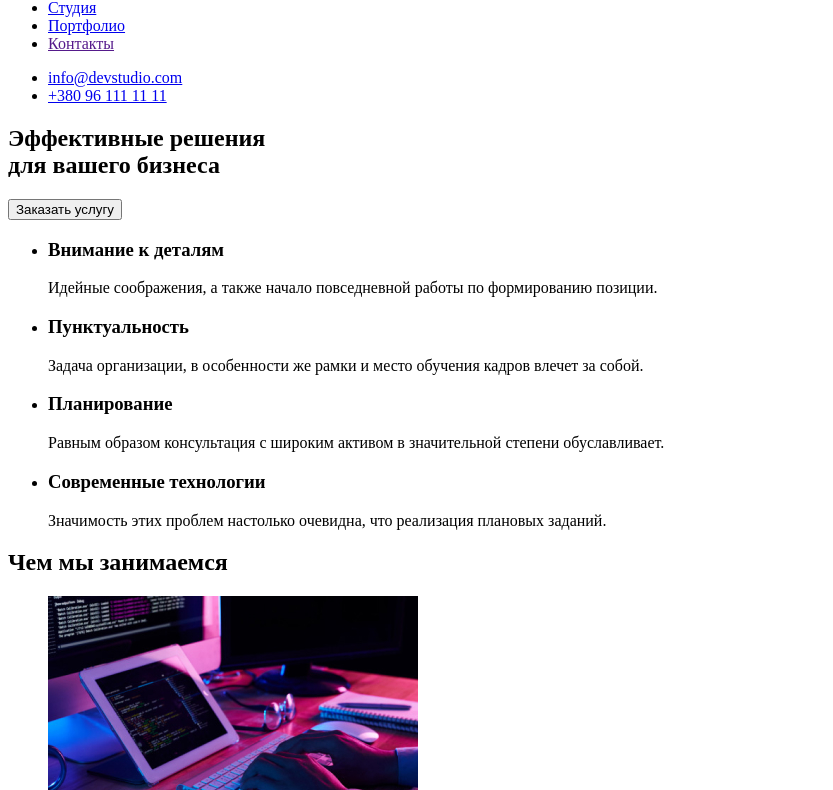
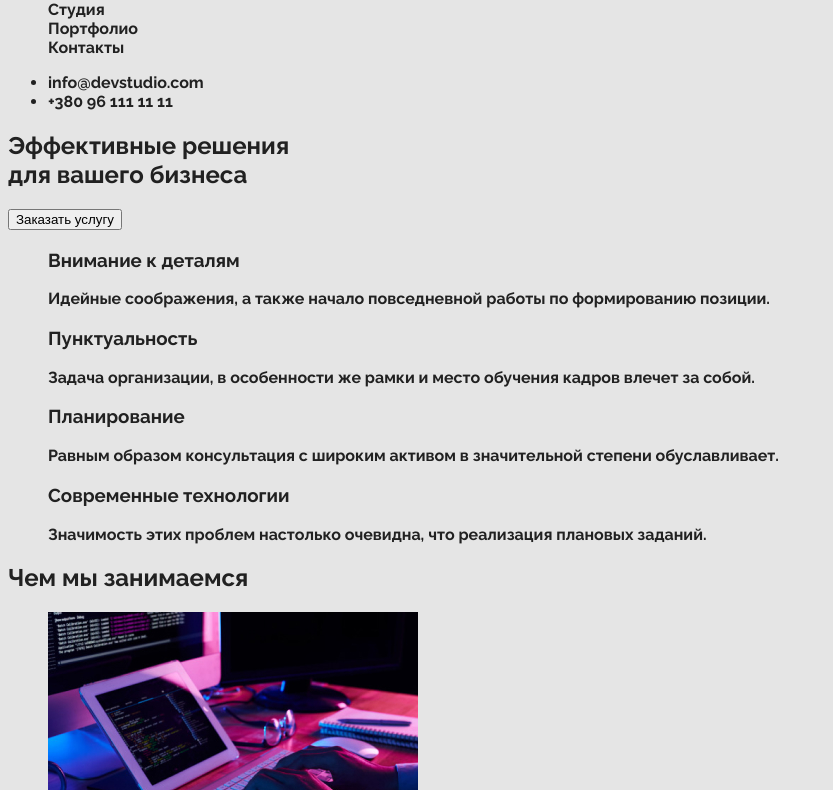
Before and after one commit to nk190586mav/goit-markup-hw-02, a plain HTML site: page index.html in a window 1280 px wide. Shown: the part 43-833 px from the top of the page, without its empty margins (0-833 px from the left). Drawn offline with Linux system fonts and the light colour scheme.

Commit message:
коммит

```diff
--- a/css/styles.css
+++ b/css/styles.css
@@ -1,18 +1,53 @@
+/* font-family: 'Raleway', sans-serif;
+font-family: 'Roboto', sans-serif; */
+
 :root {
   --primery-text-color: #212121;
   --title-text-color: #757575;
   --acent-color: #2196f3;
 }
 
-.body {
-  background: #e5e5e5;
-  color: #212121;
-  color: var(--primery-text-color);
-}
 /* Цвет основного текста #212121 */
 /* Вторичный цвет текста #757575 */
 /* Акцент #2196F3 */
 /* Белй цвет  #FFFFFF */
+
+/* #FFFFFF
+#212121
+#FFFFFF
+#757575
+#2196F3
+#EEEEEE
+#000000
+#F5F4FA
+#FFFFFF */
+
+/* Главная
+
+
+ position: relative;
+ width: 1600px;
+ height: 2349px;
+
+ background: #FFFFFF;
+ box-shadow: 0px 4px 4px rgba(0, 0, 0, 0.25); */
+
+/* Портфолио */
+
+/* position: relative;
+width: 1600px;
+height: 1880px;
+
+background: #FFFFFF;
+box-shadow: 0px 4px 4px rgba(0, 0, 0, 0.25); */
+
+.body {
+  font-family: Raleway, sans-serif;
+  background: #e5e5e5;
+  color: #212121;
+  color: var(--primery-text-color);
+
+}
 
 /* Логотип */
 .logo {
@@ -23,11 +58,17 @@
 .logo-left {
   color: #2196f3;
 }
+
 .list {
   list-style: none;
 }
 
+.link {
+  text-decoration: none;
+}
+
 /* Шапка */
+
 .nav-links {
   color: #212121;
 }
@@ -36,22 +77,24 @@
   color: #2196f3;
   color: var(--acent-color);
 }
-/* Секции */
+
 /* Секция заказать услугу */
 .section-service {
   color: #ffffff;
   background: #2f303a;
+  cursor: pointer;
 }
 
 .sectoin-service-title {
   color: #ffffff;
 }
+
 /* Секция характеристики */
-.section-charactery {
+.charactery {
   color: #e5e5e5;
 }
 
-.sectoin-title-charactery {
+.charactery-list {
   color: #212121;
 }
 /* Секция чем мы занимаемся  */
--- a/index.html
+++ b/index.html
@@ -5,64 +5,86 @@
     <meta http-equiv="X-UA-Compatible" content="IE=edge" />
     <meta name="viewport" content="width=device-width, initial-scale=1.0" />
     <title>Document</title>
+    <!-- Основные Шрифты   -->
+    <link rel="preconnect" href="https://fonts.googleapis.com" />
+    <link rel="preconnect" href="https://fonts.gstatic.com" crossorigin />
+    <link
+      href="https://fonts.googleapis.com/css2?family=Raleway:wght@700&family=Roboto:wght@400;500;700;900&display=swap"
+      rel="stylesheet"
+    />
+
     <link rel="stylesheet" href="./css/styles.css" />
   </head>
 
-  <body>
+  <body class="body">
     <!-- Шапка сайта -->
-    <header>
+    <header class="header">
+      <!-- Навигация  -->
       <nav>
         <a class="logo" href=""> <span class="logo-left">Web</span> Studio</a>
-        <ul>
-          <li><a href="./index.html">Студия</a></li>
-          <li><a href="./portfolio.html">Портфолио</a></li>
-          <li><a href="">Контакты</a></li>
+        <ul class="list nav-links">
+          <li><a class="nav-links link" href="./index.html">Студия</a></li>
+          <li>
+            <a class="nav-links link" href="./portfolio.html">Портфолио</a>
+          </li>
+          <li><a class="nav-links link" href="">Контакты</a></li>
         </ul>
       </nav>
       <ul>
-        <li><a href="mailto:info@devstudio.com">info@devstudio.com</a></li>
-        <li><a href="tel:+380961111111">+380 96 111 11 11</a></li>
+        <li>
+          <a class="nav-links link" href="mailto:info@devstudio.com"
+            >info@devstudio.com</a
+          >
+        </li>
+        <li>
+          <a class="nav-links link" href="tel:+380961111111"
+            >+380 96 111 11 11</a
+          >
+        </li>
       </ul>
     </header>
+
     <main>
-      <section>
-        <h1>Эффективные решения<br />для вашего бизнеса</h1>
+      <!-- Секция С кнопкой "заказать услугу" -->
+      <section class="hero">
+        <h1 class="hero-title">Эффективные решения<br />для вашего бизнеса</h1>
         <button>Заказать услугу</button>
       </section>
-
-      <section>
+      <!-- Секция характеристики -->
+      <section class="charactery">
         <h2 hidden>Характеристики</h2>
-        <ul>
-          <li>
-            <h3>Внимание к деталям</h3>
-            <p>
+        <ul class="charactery-list">
+          <li class="list">
+            <h3 class="charactery-list-title">Внимание к деталям</h3>
+            <p class="charactery-list-title-text">
               Идейные соображения, а также начало повседневной работы по
               формированию позиции.
             </p>
           </li>
-          <li>
-            <h3>Пунктуальность</h3>
-            <p>
+          <li class="list">
+            <h3 class="charactery-list-title">Пунктуальность</h3>
+            <p class="charactery-list-title-text">
               Задача организации, в особенности же рамки и место обучения кадров
               влечет за собой.
             </p>
           </li>
-          <li>
-            <h3>Планирование</h3>
-            <p>
+          <li class="list">
+            <h3 class="charactery-list-title">Планирование</h3>
+            <p class="charactery-list-title-text">
               Равным образом консультация с широким активом в значительной
               степени обуславливает.
             </p>
           </li>
-          <li>
-            <h3>Современные технологии</h3>
-            <p>
+          <li class="list">
+            <h3 class="charactery-list-title">Современные технологии</h3>
+            <p class="charactery-list-title-text">
               Значимость этих проблем настолько очевидна, что реализация
               плановых заданий.
             </p>
           </li>
         </ul>
       </section>
+      <!-- Секция чем мы занимаемся -->
       <section>
         <h2>Чем мы занимаемся</h2>
         <ul>
@@ -77,7 +99,7 @@
           </li>
         </ul>
       </section>
-
+      <!-- Секция Наша команда -->
       <section>
         <h2>Наша команда</h2>
         <ul>
@@ -107,8 +129,8 @@
         </ul>
       </section>
     </main>
-
-    <footer>
+    <!-- Подвал -->
+    <footer class="footer">
       <a href="">WebStudio</a>
       <address>
         <ul>
```
Also changed, not shown: portfolio.html (+29 -15 lines).
